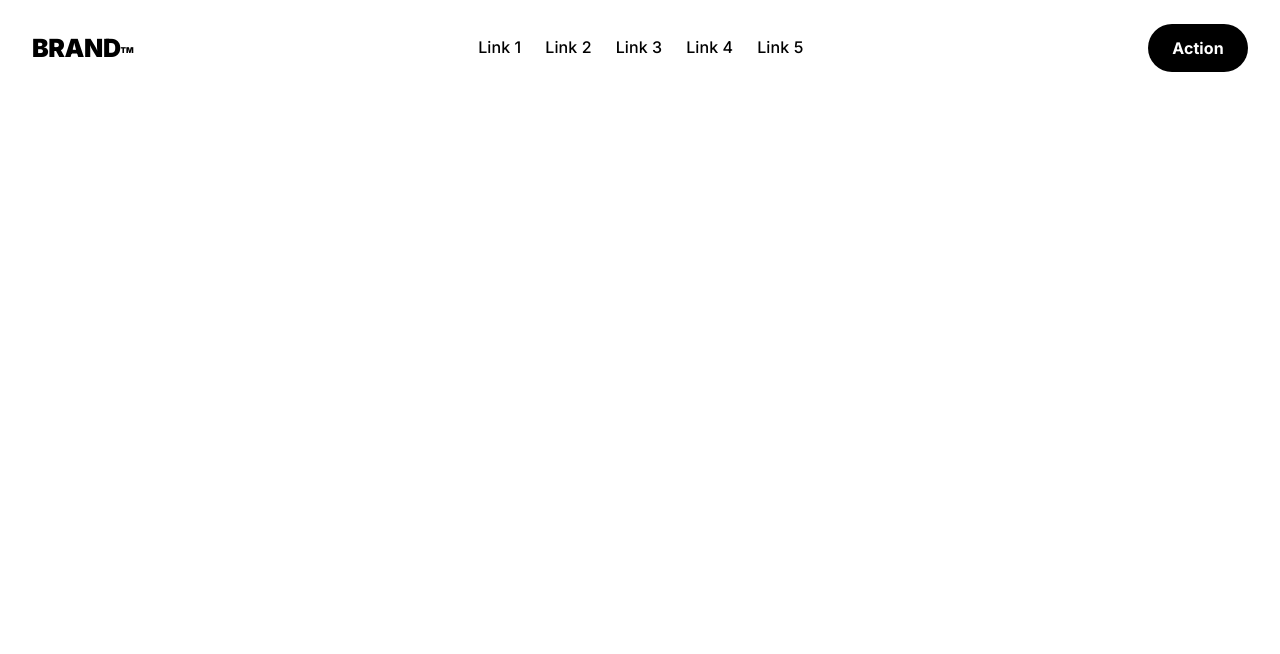
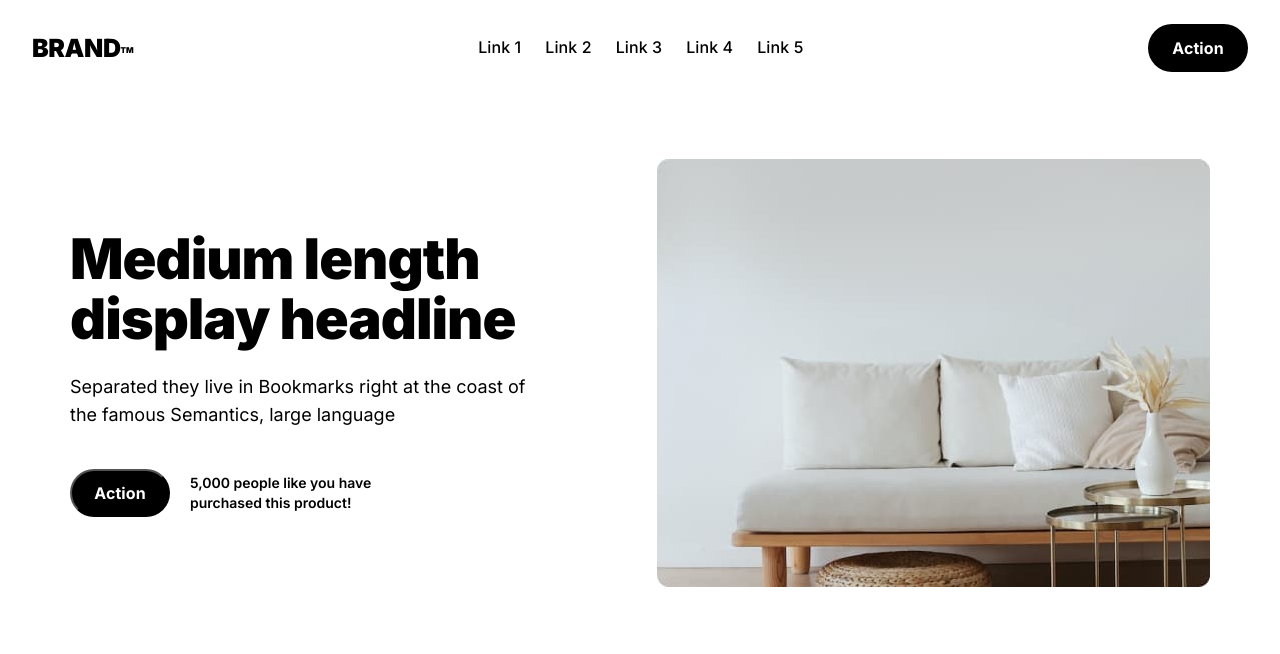
Before and after one commit to KonstantinLymarenko/blended-16-15, a website built with Vite: page src/index.html in a window 1280 px wide. Built offline with nearby package versions, Linux system fonts and the light colour scheme.

Commit message:
Add hero section

```diff
--- a/src/css/base.css
+++ b/src/css/base.css
@@ -4,9 +4,8 @@
   --secondary-color: #fff;
 }
 
-
 body {
-	font-family: "Inter", sans-serif;
+  font-family: 'Inter', sans-serif;
   background-color: var(--secondary-color);
   color: var(--main-color);
 }
@@ -22,3 +21,22 @@ button {
   margin-left: auto;
   margin-right: auto;
 }
+
+.visually-hidden {
+  position: absolute;
+  top: -150%;
+  z-index: -100;
+  width: 0;
+  height: 0;
+  opacity: 0;
+  visibility: hidden;
+  user-select: none;
+  pointer-events: none;
+  cursor: none;
+  margin: 0;
+  padding: 0;
+  overflow: hidden;
+  border: none;
+  outline: none;
+  white-space: nowrap;
+}
--- a/src/css/hero.css
+++ b/src/css/hero.css
@@ -0,0 +1,53 @@
+.hero-section {
+  padding: 64px 0;
+}
+
+.hero-section .container {
+  display: flex;
+  align-items: center;
+  justify-content: space-between;
+}
+
+.hero-title {
+  font-weight: 900;
+  font-size: 56px;
+  line-height: calc(60 / 56);
+  letter-spacing: -1px;
+  width: 457px;
+  margin-bottom: 24px;
+}
+
+.hero-top-text {
+  font-size: 18px;
+  line-height: calc(28 / 18);
+  width: 457px;
+  margin-bottom: 40px;
+}
+.hero-btn {
+  font-weight: 700;
+  font-size: 16px;
+  line-height: calc(24 / 16);
+  background-color: var(--main-color);
+  display: flex;
+  align-items: center;
+  text-align: center;
+  letter-spacing: 0.1px;
+  color: var(--secondary-color);
+  width: 100px;
+  height: 48px;
+  border-radius: 32px;
+  justify-content: center;
+  margin-right: 20px;
+}
+.hero-bottom-text {
+  font-weight: 600;
+  font-size: 14px;
+  line-height: calc(20 / 14);
+  display: flex;
+  align-items: center;
+  width: 236px;
+}
+
+.hero-content-wrapper {
+  display: flex;
+}
--- a/src/partials/hero.html
+++ b/src/partials/hero.html
@@ -0,0 +1,23 @@
+<section class="hero-section">
+  <div class="container">
+    <div class="hero-wrapper">
+      <h1 class="hero-title">Medium length display headline</h1>
+      <p class="hero-top-text">
+        Separated they live in Bookmarks right at the coast of the famous
+        Semantics, large language
+      </p>
+      <div class="hero-content-wrapper">
+        <button class="hero-btn" type="button">Action</button>
+        <p class="hero-bottom-text">
+          5,000 people like you have purchased this product!
+        </p>
+      </div>
+    </div>
+    <img
+      src="./img/hero-img.jpg"
+      alt="couch, pillows, vase, table and rug"
+      width="553"
+      height="428"
+    />
+  </div>
+</section>
```
Also changed, not shown: src/img/hero-img.jpg (added). Lines whose indentation alone changed are shown as unchanged.
